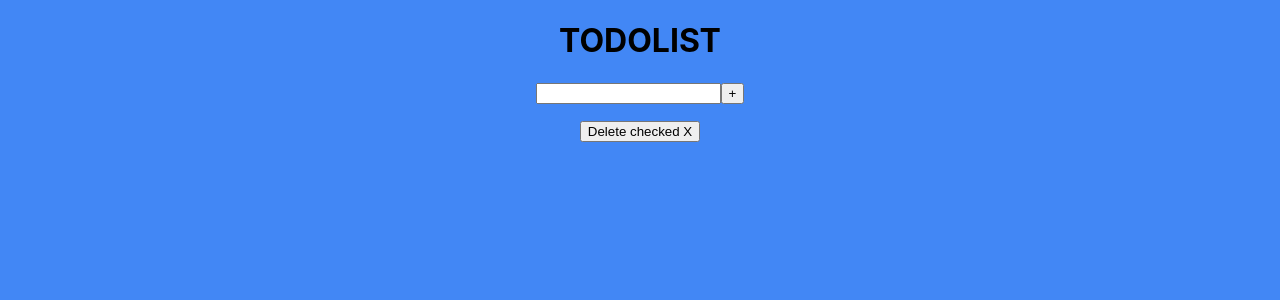
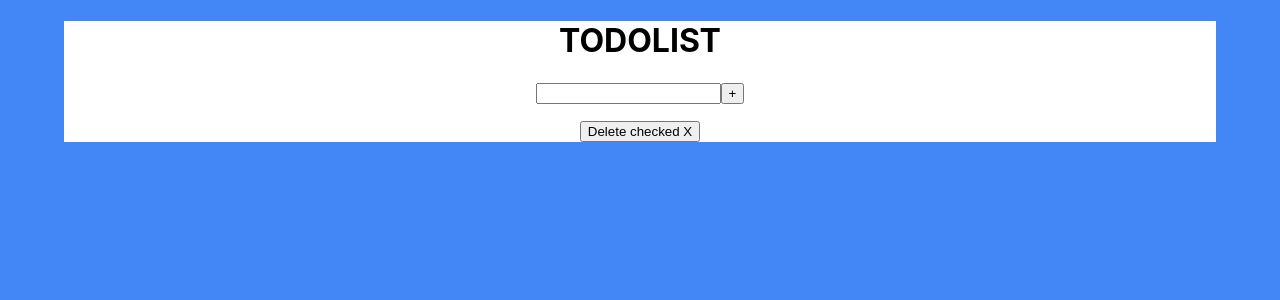
Before and after one commit to ncozzarin/todo-list, a React (Create React App) app in the folder todo-list/: page / in a window 1280 px wide. Shown: the top 300 px of the page. Built offline with nearby package versions, Linux system fonts and the light colour scheme.

Commit message:
adding styles separeted

```diff
--- a/todo-list/src/App.css
+++ b/todo-list/src/App.css
@@ -3,4 +3,6 @@
   align-items: center;
   margin: 0 auto;
   text-align: center;
+  background-color: white;
+  max-width: 90%;
 }
--- a/todo-list/src/components/Input/Input.css
+++ b/todo-list/src/components/Input/Input.css
@@ -0,0 +1,5 @@
+ul{
+    text-decoration: none;
+    list-style:none;
+    display: flexbox;
+}
--- a/todo-list/src/components/Input/Input.jsx
+++ b/todo-list/src/components/Input/Input.jsx
@@ -4,7 +4,6 @@ import shortid from 'shortid';
 import './Input.css';
 const Input = () =>
 {
-  /* I should add a new state variable with the user input  */
   const [tasks, setTasks] = React.useState([]);
   const [newTask, setNewTask] = React.useState("");
 
--- a/todo-list/src/components/List/List.css
+++ b/todo-list/src/components/List/List.css
@@ -0,0 +1,10 @@
+li{
+    text-decoration: none;
+    display: inline-flex;
+    padding: 0.3rem;
+    width: 85%;
+}
+
+button{
+    align-self: flex-end;
+}
```
